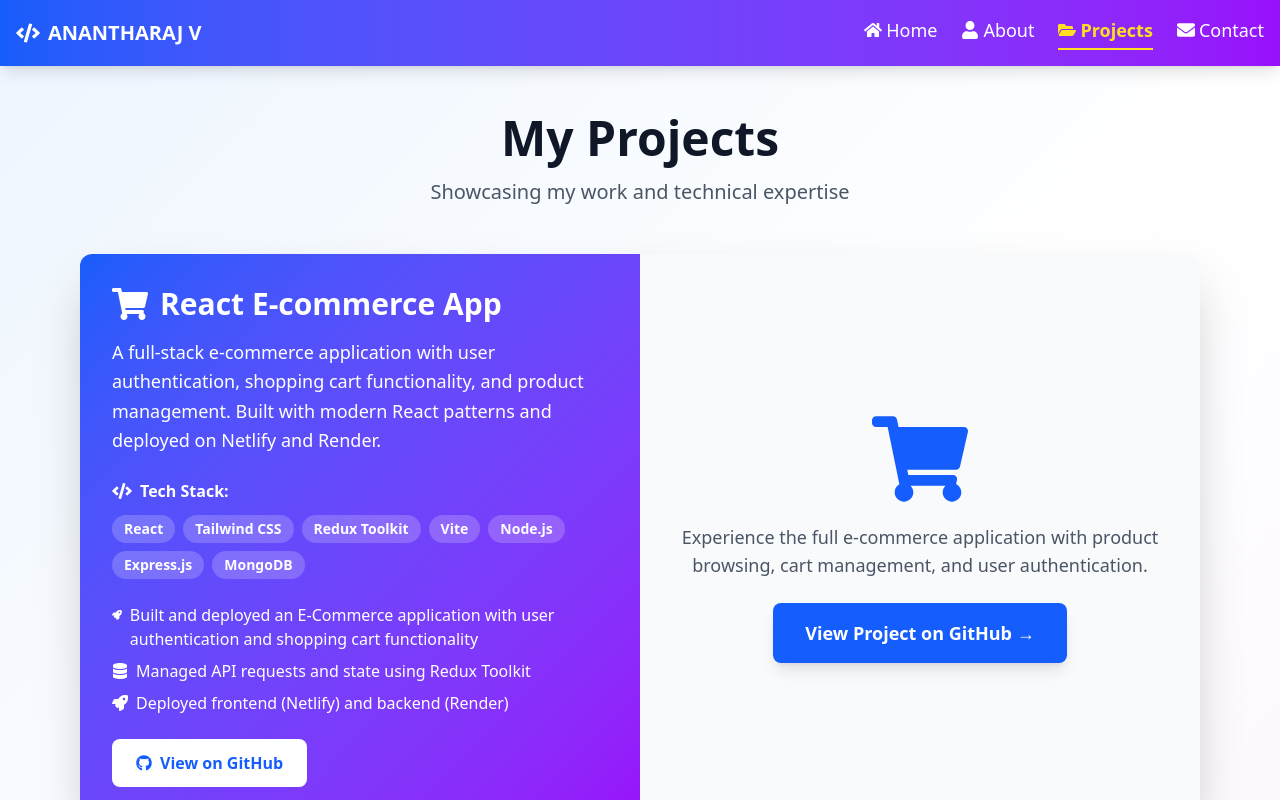
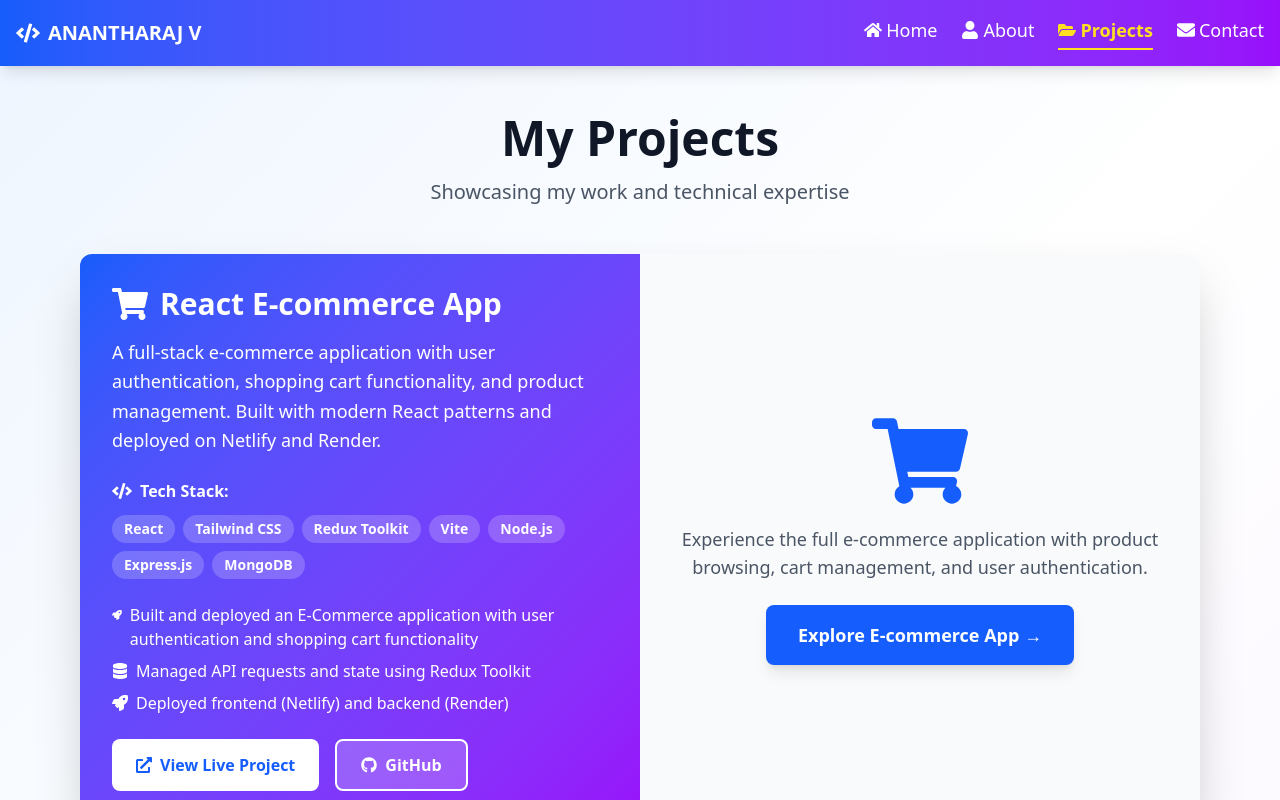
Before and after one commit to ananth-rj/portfolio, a React (Vite) app: page /projects in a window 1280 px wide. Shown: the top 800 px of the page. Built offline with nearby package versions, Linux system fonts and the light colour scheme.

Commit message:
e-commerce link added

```diff
--- a/src/pages/PortfolioProjects.jsx
+++ b/src/pages/PortfolioProjects.jsx
@@ -1,4 +1,4 @@
-import { FaGithub, FaShoppingCart, FaCode, FaRocket, FaDatabase, FaPalette } from "react-icons/fa";
+import { FaExternalLinkAlt, FaGithub, FaShoppingCart, FaCode, FaRocket, FaDatabase, FaPalette } from "react-icons/fa";
 
 function PortfolioProjects() {
   return (
@@ -53,12 +53,20 @@ function PortfolioProjects() {
 
               <div className="flex flex-wrap gap-4">
                 <a
-                  href="https://github.com/ananth-rj"
+                  href="https://shop-ananth.netlify.app/"
                   target="_blank"
                   rel="noopener noreferrer"
                   className="bg-white text-blue-600 px-6 py-3 rounded-lg font-semibold hover:bg-blue-50 transition flex items-center gap-2"
                 >
-                  <FaGithub /> View on GitHub
+                  <FaExternalLinkAlt /> View Live Project
+                </a>
+                <a
+                  href="https://github.com/ananth-rj"
+                  target="_blank"
+                  rel="noopener noreferrer"
+                  className="bg-white/20 backdrop-blur-sm text-white border-2 border-white px-6 py-3 rounded-lg font-semibold hover:bg-white/30 transition flex items-center gap-2"
+                >
+                  <FaGithub /> GitHub
                 </a>
               </div>
             </div>
@@ -72,12 +80,12 @@ function PortfolioProjects() {
                   </p>
                 </div>
                 <a
-                  href="https://github.com/ananth-rj"
+                  href="https://shop-ananth.netlify.app/"
                   target="_blank"
                   rel="noopener noreferrer"
                   className="inline-block bg-blue-600 text-white px-8 py-4 rounded-lg text-lg font-semibold hover:bg-blue-700 transition shadow-lg"
                 >
-                  View Project on GitHub →
+                  Explore E-commerce App →
                 </a>
               </div>
             </div>
```
Also changed, not shown: 1 other file (tests, documents, lock files or other folders).
